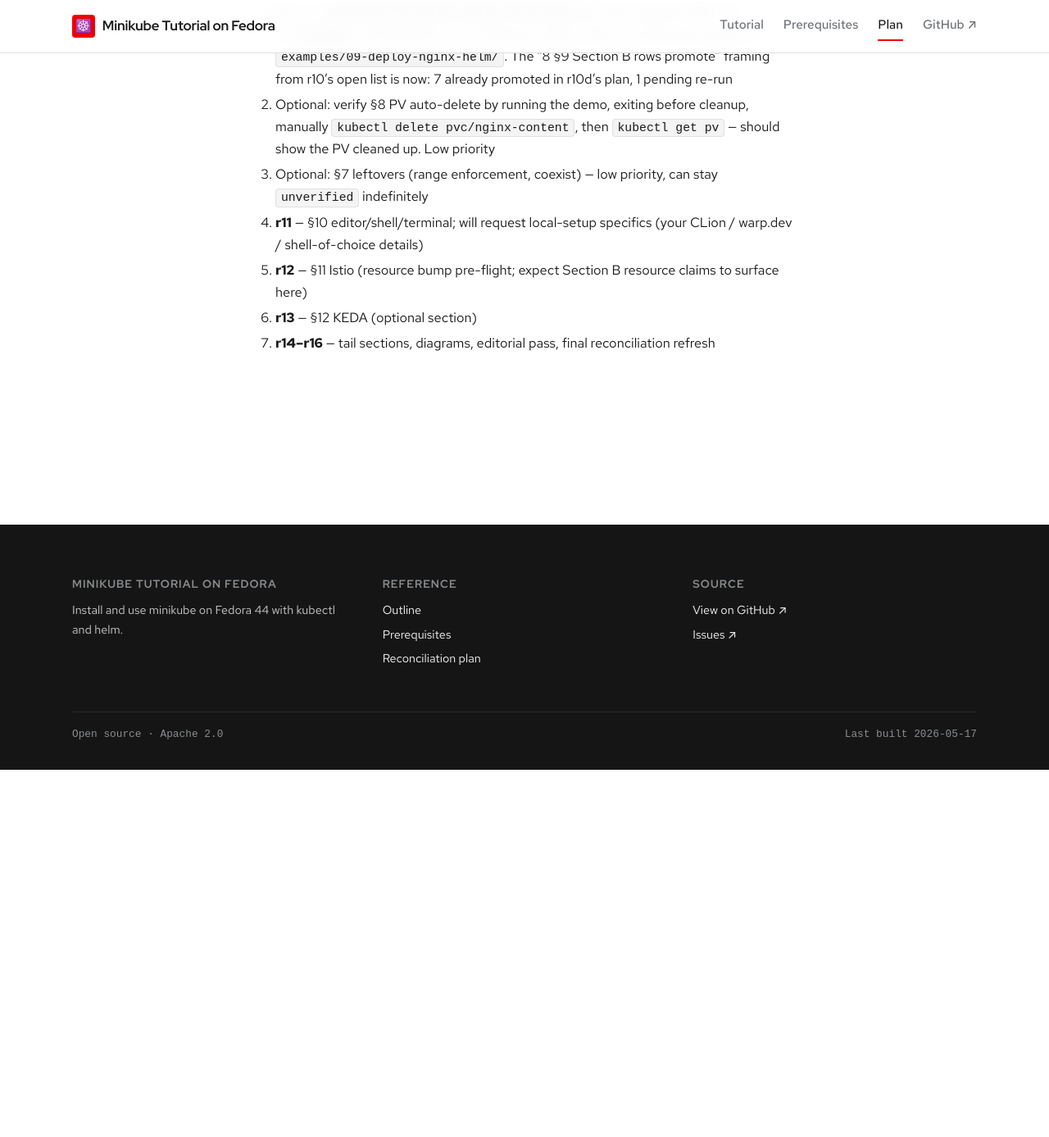
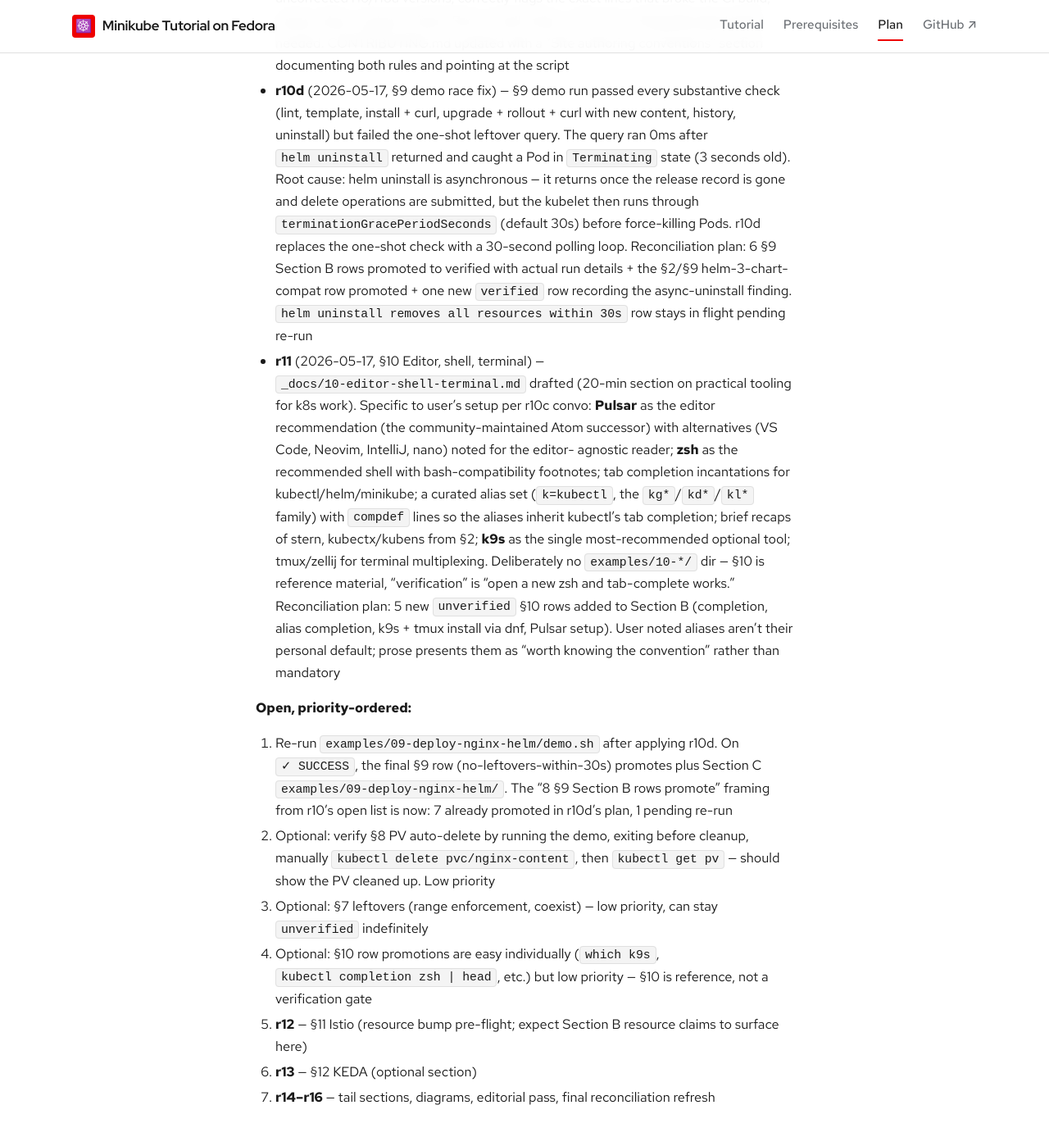
Before and after one commit to patterncatalyst/minikube-on-fedora, a Jekyll site: the page built from _plans/reconciliation-plan.md, in a window 1280 px wide and 1400 px high, scrolled down 15004 px. Shown: the top 1387 px of the window at 82% size. Built offline with Jekyll 4.4.1, drawn with Linux system fonts in a browser that asks for light colours; some web fonts are replaced; before the commit the page ends 15943 px from its top, so only the background shows below that; some of the changed text lies outside the part shown.

Commit message:
feat(§10): editor (Pulsar), zsh + completion, kubectl alias set, k9s

```diff
--- a/_plans/reconciliation-plan.md
+++ b/_plans/reconciliation-plan.md
@@ -124,6 +124,11 @@
 | unverified              | `helm uninstall` removes all chart-created resources within 30s (async deletion) | §9 | r10 user run: leftover Pod in `Terminating` state caught the demo's one-shot check (failed); r10d demo polls for 30s; promote on demo re-run pass |
 | **verified (Fedora 44)** | Helm 4 reads charts authored against the Helm 3 chart format (`apiVersion: v2`) | §2, §9 | r10 user run with helm `v4.1.1+g5caf004` cleanly handled the v2-format chart through lint, template, install, upgrade, history, uninstall |
 | **verified (Fedora 44)** | `helm uninstall` is asynchronous — returns success once delete operations are submitted; actual Pod termination follows `terminationGracePeriodSeconds` (default 30s) | §9 | Learned in r10 user run: leftover check ran 0ms after uninstall returned, caught a Pod still `Terminating` (3s old). r10d's demo polls for 30s after uninstall to account for the async behavior |
+| unverified              | `kubectl completion zsh`, `helm completion zsh`, `minikube completion zsh` produce working tab completion when sourced in `~/.zshrc` | §10 | r11 prose claim; promote on demonstration (e.g., `kubectl get po<TAB>` showing pod kinds) |
+| unverified              | `compdef __start_kubectl k` makes the `k=kubectl` alias inherit kubectl's tab completion under zsh | §10 | r11 prose claim |
+| unverified              | `k9s` installs cleanly via `sudo dnf install -y k9s` on Fedora 44 | §10 | r11 prose claim; verifiable in seconds with `which k9s && k9s version` |
+| unverified              | `tmux` installs cleanly via `sudo dnf install -y tmux` on Fedora 44 | §10 | r11 prose claim |
+| unverified              | Pulsar's `.rpm` from pulsar-edit.dev installs cleanly on Fedora 44 with YAML highlighting working out of the box | §10 | r11 prose claim; the author's working setup |
 
 ## C. Testing matrix
 
@@ -388,6 +393,26 @@
   one new `verified` row recording the async-uninstall finding.
   `helm uninstall removes all resources within 30s` row stays
   in flight pending re-run
+- **r11** (2026-05-17, §10 Editor, shell, terminal) —
+  `_docs/10-editor-shell-terminal.md` drafted (20-min section
+  on practical tooling for k8s work). Specific to user's setup
+  per r10c convo: **Pulsar** as the editor recommendation (the
+  community-maintained Atom successor) with alternatives
+  (VS Code, Neovim, IntelliJ, nano) noted for the editor-
+  agnostic reader; **zsh** as the recommended shell with
+  bash-compatibility footnotes; tab completion incantations for
+  kubectl/helm/minikube; a curated alias set (`k=kubectl`, the
+  `kg*`/`kd*`/`kl*` family) with `compdef` lines so the aliases
+  inherit kubectl's tab completion; brief recaps of stern,
+  kubectx/kubens from §2; **k9s** as the single most-recommended
+  optional tool; tmux/zellij for terminal multiplexing.
+  Deliberately no `examples/10-*/` dir — §10 is reference
+  material, "verification" is "open a new zsh and tab-complete
+  works." Reconciliation plan: 5 new `unverified` §10 rows
+  added to Section B (completion, alias completion, k9s + tmux
+  install via dnf, Pulsar setup). User noted aliases aren't
+  their personal default; prose presents them as "worth knowing
+  the convention" rather than mandatory
 
 **Open, priority-ordered:**
 
@@ -402,8 +427,9 @@
    priority
 3. Optional: §7 leftovers (range enforcement, coexist) — low
    priority, can stay `unverified` indefinitely
-4. **r11** — §10 editor/shell/terminal; will request local-setup
-   specifics (your CLion / warp.dev / shell-of-choice details)
+4. Optional: §10 row promotions are easy individually
+   (`which k9s`, `kubectl completion zsh | head`, etc.) but
+   low priority — §10 is reference, not a verification gate
 5. **r12** — §11 Istio (resource bump pre-flight; expect Section B
    resource claims to surface here)
 6. **r13** — §12 KEDA (optional section)
```
Also changed, not shown: _docs/10-editor-shell-terminal.md (added, +325 -0 lines).
